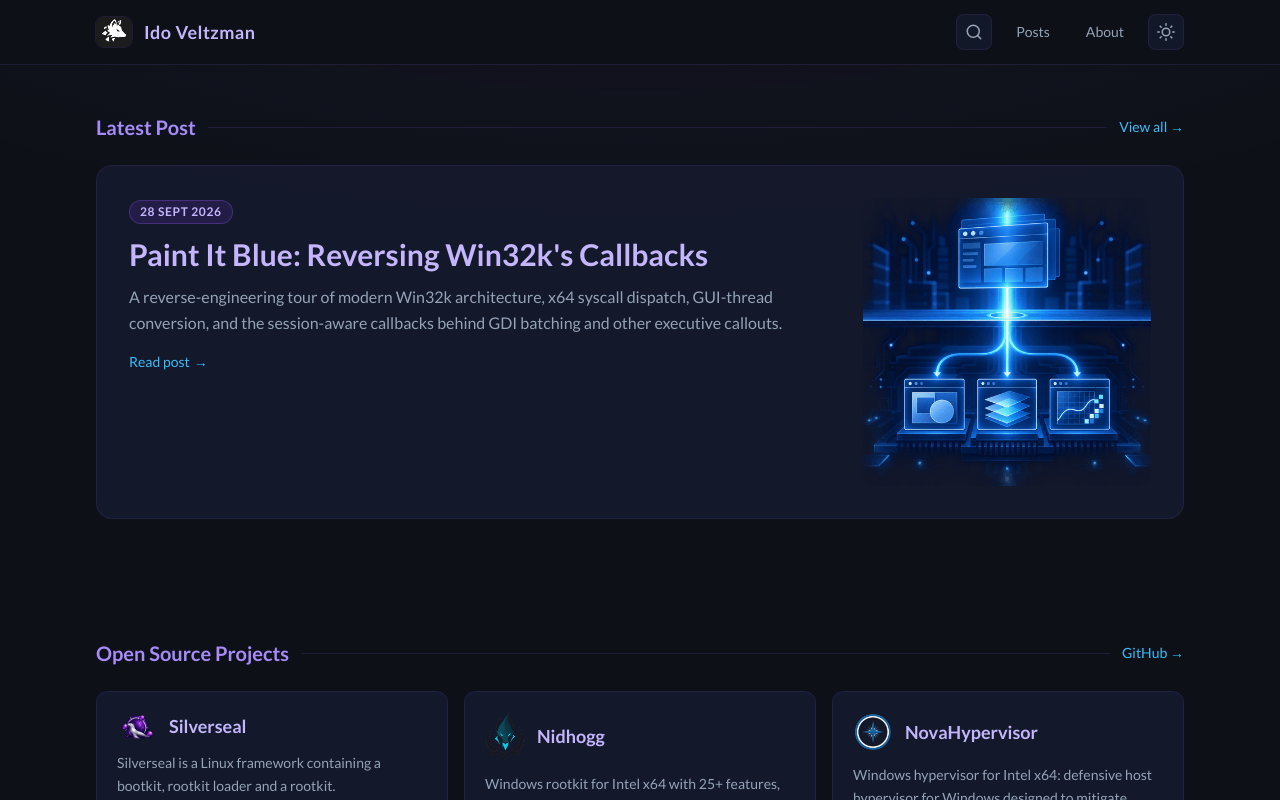
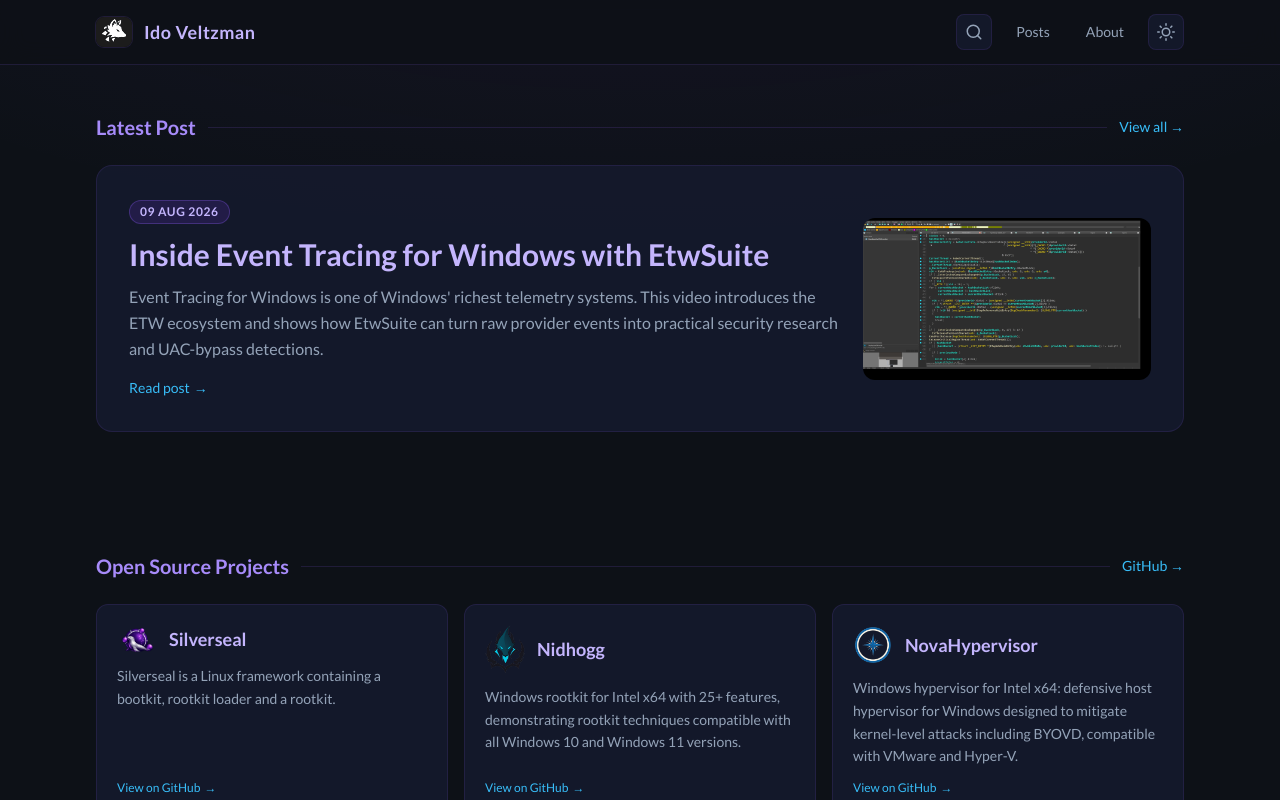
Before and after one commit to Idov31/idov31.github.io, a Next.js app: page / in a window 1280 px wide. Shown: the top 800 px of the page. Built offline with nearby package versions, Linux system fonts and the light colour scheme.

Commit message:
Hide it again

```diff
--- a/src/data/blogPosts.ts
+++ b/src/data/blogPosts.ts
@@ -11,17 +11,17 @@
 };
 
 export const blogPosts: BlogPostSummary[] = [
-        {
-        href: "/posts/paint-it-blue-reverse-win32k",
-        headerContent: "Paint It Blue: Reversing Win32k's Callbacks",
-        subHeaderContent: "28 Sept 2026",
-        imagePath: "/post-images/paint-it-blue/card.png",
-        imageAlt: "Paint It Blue: Reversing Win32k's Callbacks",
-        imageWidth: 135,
-        imageHeight: 51,
-        postContent: "A reverse-engineering tour of modern Win32k architecture, x64 syscall dispatch, GUI-thread conversion, and the session-aware callbacks behind GDI batching and other executive callouts.",
-        sub: false
-    },
+    // {
+    //     href: "/posts/paint-it-blue-reverse-win32k",
+    //     headerContent: "Paint It Blue: Reversing Win32k's Callbacks",
+    //     subHeaderContent: "28 Sept 2026",
+    //     imagePath: "/post-images/paint-it-blue/card.png",
+    //     imageAlt: "Paint It Blue: Reversing Win32k's Callbacks",
+    //     imageWidth: 135,
+    //     imageHeight: 51,
+    //     postContent: "A reverse-engineering tour of modern Win32k architecture, x64 syscall dispatch, GUI-thread conversion, and the session-aware callbacks behind GDI batching and other executive callouts.",
+    //     sub: false
+    // },
     {
         href: "/posts/inside-etw-with-etwsuite",
         headerContent: "Inside Event Tracing for Windows with EtwSuite",
```
